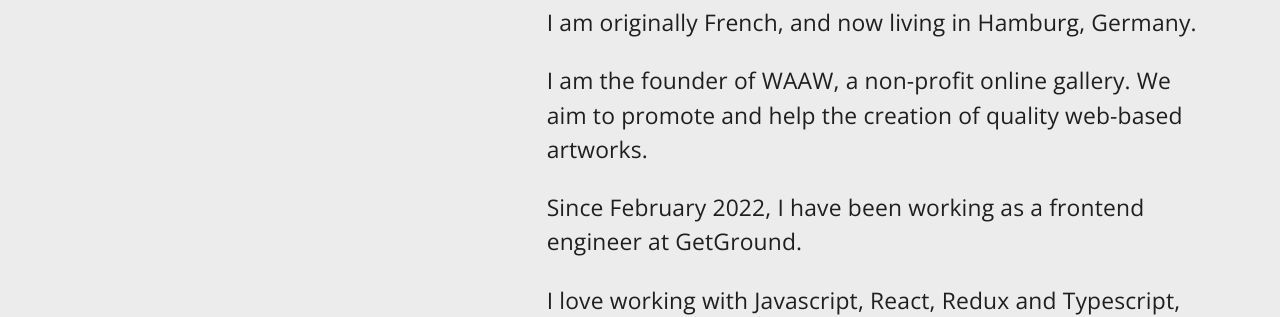
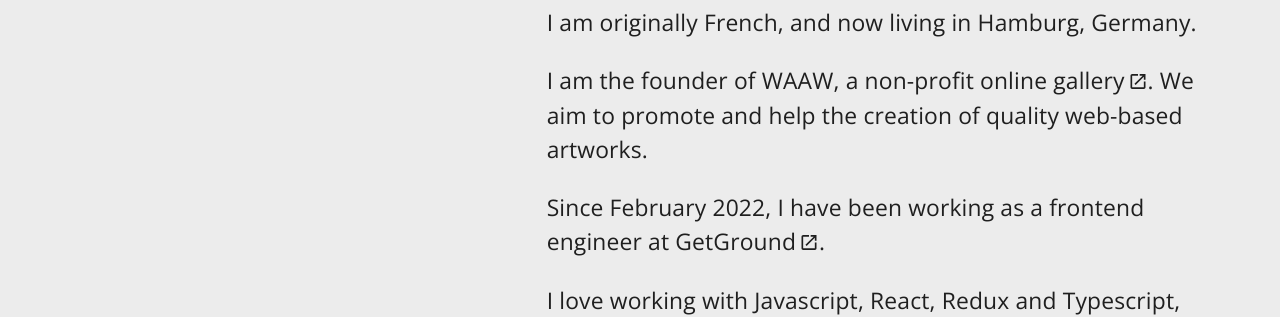
Before and after one commit to grosset-floriane/floriangegrosset-client, a React (Create React App) app: page / in a window 1280 px wide. Shown: the part 426-743 px from the top of the page. Built offline with nearby package versions, Linux system fonts and the light colour scheme; a web font is replaced by a local one.

Commit message:
add icon open in new tab

```diff
--- a/src/components/ExternalLink/index.tsx
+++ b/src/components/ExternalLink/index.tsx
@@ -1,5 +1,6 @@
 import React from 'react'
 import { Link, styled } from '@mui/material'
+import OpenInNewIcon from '@mui/icons-material/OpenInNew';
 
 
 const StyledLink = styled(Link, {})(({ theme }) => ({
@@ -21,7 +22,7 @@
     return (
         <StyledLink href={href} target="_BLANK">
             {children}
-            {/* Add external icon here */}
+            <OpenInNewIcon aria-label="open in a new tab" sx={{ fontSize: 23, position: 'relative', top: 4, paddingLeft: '3px', display: 'inline-block' }} />
         </StyledLink>
     )
 }
```
